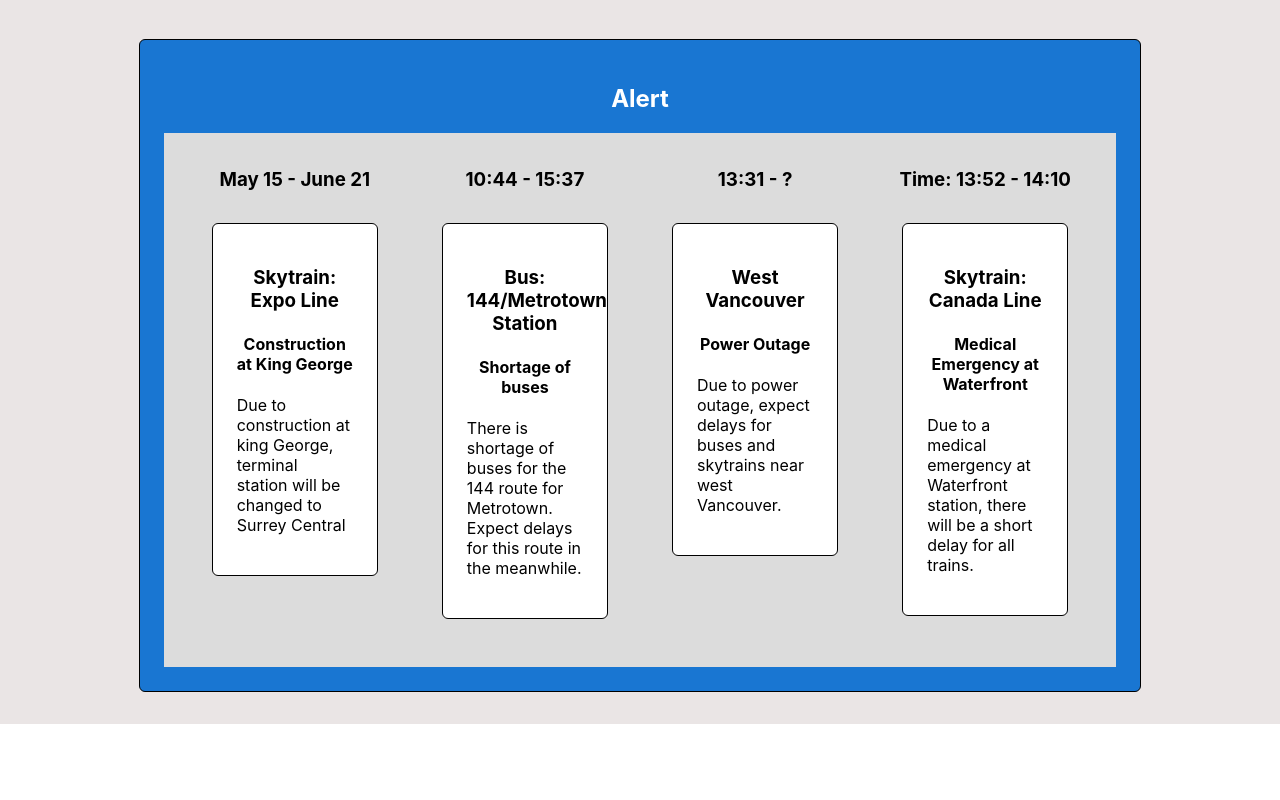
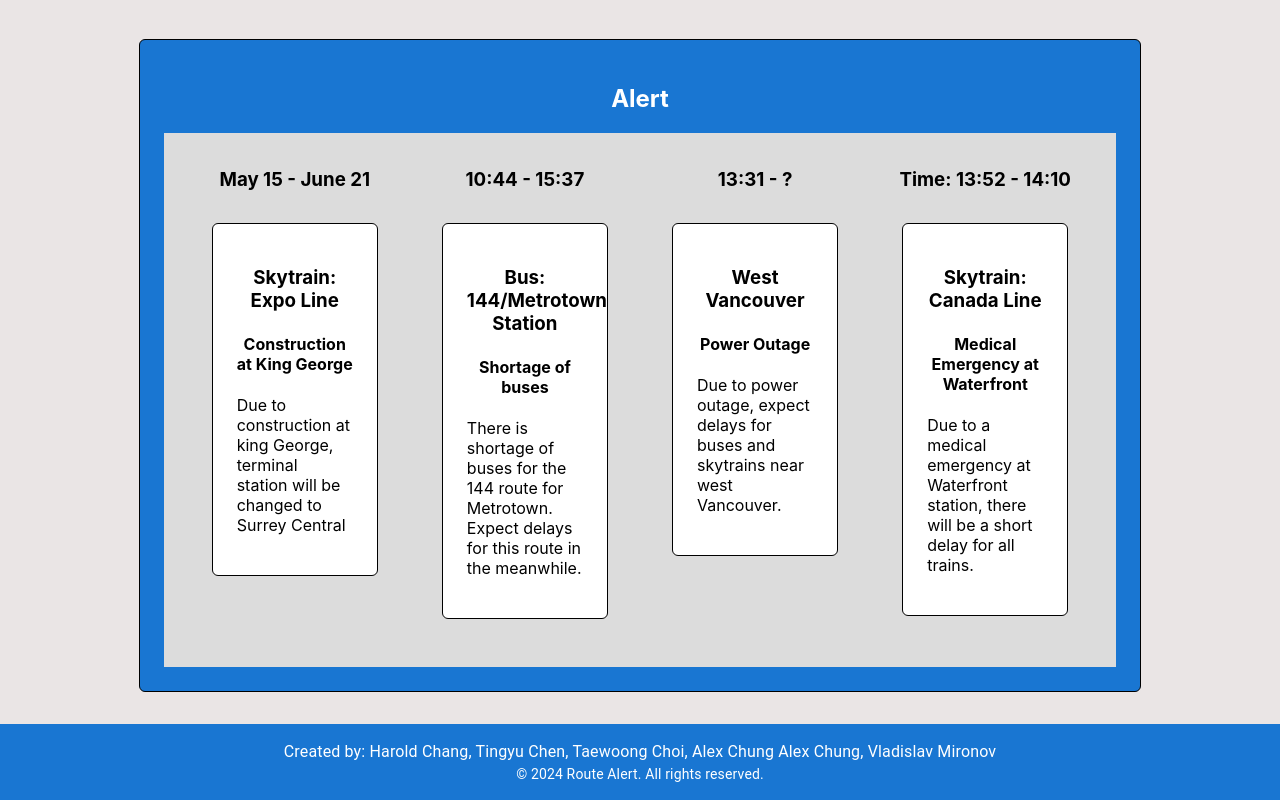
Before and after one commit to alexcsh0/CMPT276-GroupProject, a React (Create React App) app in the folder frontend/: page / in a window 1280 px wide. Shown: the part 894-1694 px from the top of the page. Before the commit the page ends 1618 px from the top, so only its background shows below. Built offline with nearby package versions, Linux system fonts and the light colour scheme.

Commit message:
create footer

```diff
--- /dev/null
+++ b/frontend/src/components/common/pages/footer.module.css
@@ -0,0 +1,12 @@
+.footer {
+    background-color: #1976d2;
+    color: white;
+    padding: 16px;
+    text-align: center;
+    position: relative;
+    width: 100%;
+}
+
+.text {
+    margin: 0;
+}
--- /dev/null
+++ b/frontend/src/components/common/pages/footer.tsx
@@ -0,0 +1,17 @@
+import React from 'react';
+import { Box, Typography } from '@mui/material';
+import styles from './footer.module.css';
+
+export function Footer() {
+    return (
+        <Box className={styles.footer}>
+            <Typography variant="body1" className={styles.text}>
+                Created by: Harold Chang, Tingyu Chen, Taewoong Choi, Alex Chung
+                Alex Chung, Vladislav Mironov
+            </Typography>
+            <Typography variant="body2" className={styles.text}>
+                &copy; {new Date().getFullYear()} Route Alert. All rights reserved.
+            </Typography>
+        </Box>
+    );
+};
--- a/frontend/src/components/pages/dashboard/dashboard.tsx
+++ b/frontend/src/components/pages/dashboard/dashboard.tsx
@@ -2,6 +2,7 @@
 import style from './dashboard.module.css';
 import { Grid, Box, } from "@mui/material";
 import { NavBar } from '../../common/pages/navbar';
+import { Footer } from '../../common/pages/footer';
 
 /**
  * Dashboard Page
@@ -181,6 +182,7 @@
           </Box>
         </Grid>
       </Grid>
+      <Footer />
     </div>
   )
 }
```
